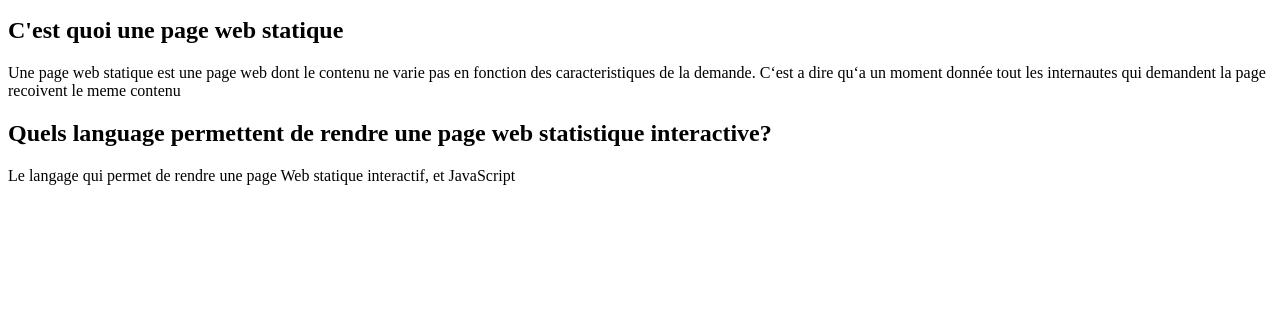
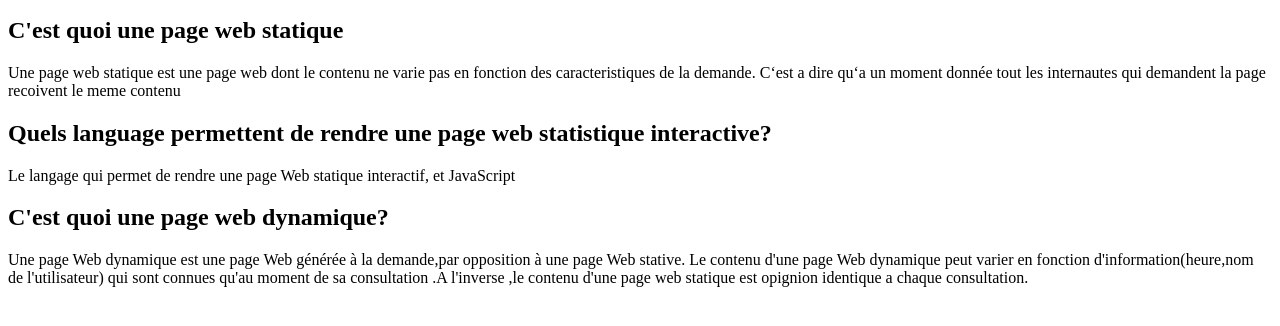
Before and after one commit to Lenaelle-crn22/Mon--premier--site-, a plain HTML site: page index.html in a window 1280 px wide. Shown: the part 110-436 px from the top of the page. Drawn offline with Linux system fonts and the light colour scheme.

Commit message:
Update index.html
O

```diff
--- a/index.html
+++ b/index.html
@@ -7,7 +7,7 @@
 </head>
 <body>
     <h1>Internet</h1>
-    <h2>Internet, IP, DNS, Client/serveur, machines connectées (PC, Smartphone, Tablette, IOT</h2>
+    <h2>Internet, IP, DNS, Client/serveur, machines connectées (PC, Smartphone, Tablette, IOT)</h2>
     <h2>C'est quoi une page web statique</h2>
     <p>Une page web statique est une page web dont le contenu ne varie pas en fonction des caracteristiques
         de la demande. C‘est a dire qu‘a un moment donnée tout les internautes qui demandent la page recoivent
@@ -15,5 +15,10 @@
         le meme contenu<p>
     <h2>Quels language permettent de rendre une page web statistique interactive?</h2>
     <p> Le langage qui  permet de rendre une page Web statique interactif, et JavaScript </p>
+    <h2>C'est quoi une page web dynamique?</h2>
+       <p> Une page Web dynamique est une page Web générée à la demande,par opposition à une page Web stative.
+           Le contenu d'une page Web dynamique peut varier en fonction d'information(heure,nom de l'utilisateur)
+       qui sont connues qu'au moment de sa consultation .A l'inverse ,le contenu d'une page web statique est opignion identique
+       a chaque consultation.</p>
 </body>
 </html>
```
